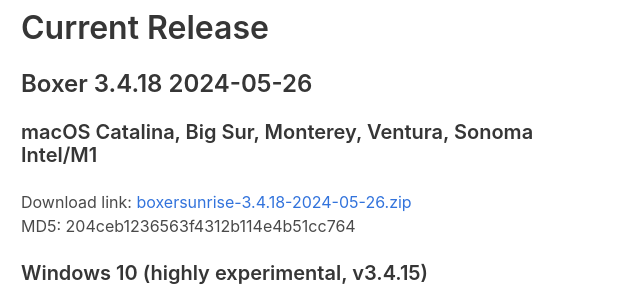
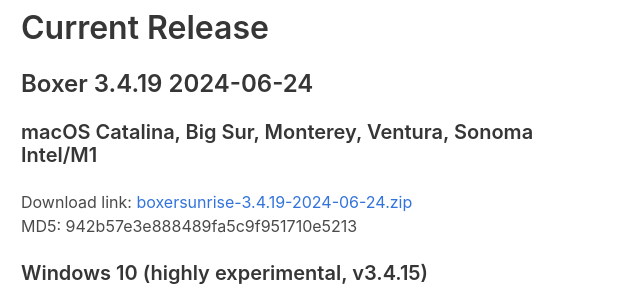
Before and after one commit to boxer-project/boxer-project.github.io, a plain HTML site: page index.html in a window 1280 px wide. Shown: the part 632-920 px from the top of the page, 631-1271 px from the left. Drawn offline with Linux system fonts and the light colour scheme.

Commit message:
3.4.19 links

```diff
--- a/index.html
+++ b/index.html
@@ -53,10 +53,10 @@
           </div>
           <div class="column">
             <h3 class="title is-3">Current Release</h3>
-            <h4 class="title is-4">Boxer 3.4.18 2024-05-26</h4>
+            <h4 class="title is-4">Boxer 3.4.19 2024-06-24</h4>
             <h5 class="title is-5">macOS Catalina, Big Sur, Monterey, Ventura, Sonoma Intel/M1</h5>
-            <p>Download link: <a href="https://github.com/boxer-project/boxer-sunrise/releases/download/v3.4.18/boxersunrise-3.4.18-2024-05-26.zip">boxersunrise-3.4.18-2024-05-26.zip</a></p>
-            <p class="block">MD5: 204ceb1236563f4312b114e4b51cc764</p>
+            <p>Download link: <a href="https://github.com/boxer-project/boxer-sunrise/releases/download/v3.4.19/boxersunrise-3.4.19-2024-06-24.zip">boxersunrise-3.4.19-2024-06-24.zip</a></p>
+            <p class="block">MD5: 942b57e3e888489fa5c9f951710e5213</p>
 
             <h5 class="title is-5">Windows 10 (highly experimental, v3.4.15)</h5>
             <p class="block">These Windows 10 releases are experimental, and currently requires
```
